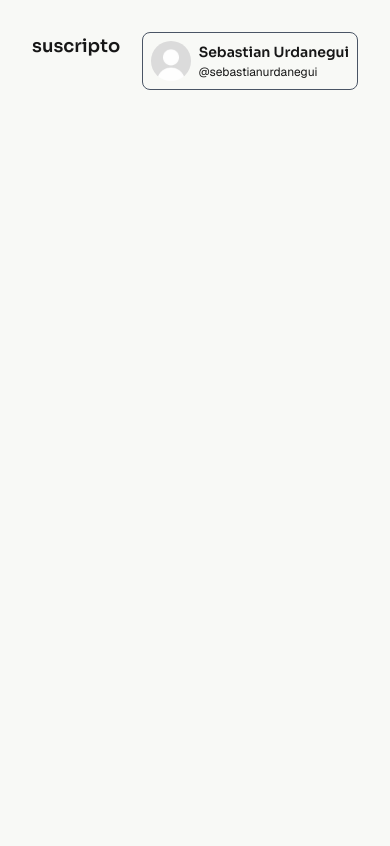
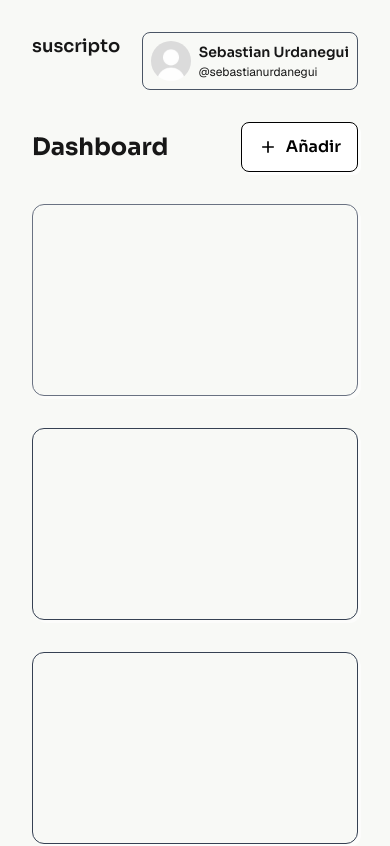
Before and after one commit to SebastianUrdaneguiBisalaya/suscripto.manager, a Next.js app: page /home in a window 390 px wide. Shown: the top 846 px of the page. Built offline with nearby package versions, Linux system fonts and the light colour scheme; what @midudev/tailwind-animations would draw is missing.

Commit message:
styles: design home page

```diff
--- a/package.json
+++ b/package.json
@@ -12,6 +12,7 @@
     "@midudev/tailwind-animations": "^0.2.0",
     "@supabase/ssr": "^0.6.1",
     "@supabase/supabase-js": "^2.54.0",
+    "@tanstack/react-table": "^8.21.3",
     "axios": "1.11.0",
     "lucide-react": "0.539.0",
     "motion": "^12.23.12",
--- a/src/app/home/page.tsx
+++ b/src/app/home/page.tsx
@@ -15,8 +15,45 @@ export default function HomePage() {
       </header>
 
       <main
-        className=""
+        className="flex flex-col gap-8 w-full h-full"
       >
+        <div className="flex flex-row justify-between items-center w-full">
+          <h1 className="font-sora text-2xl font-bold text-left">Dashboard</h1>
+          <button
+            className="flex flex-row items-center gap-2 rounded-lg bg-white shadow-[3px_3px_0px_rgba(255,255,255,0.8)] border border-black w-fit px-4 py-3 cursor-pointer"
+            type="button"
+          >
+            <span
+              className="flex flex-row items-center justify-center"
+            >
+              <svg xmlns="http://www.w3.org/2000/svg" width="20" height="20" viewBox="0 0 24 24"><path fill="#000000" d="M11 13H5v-2h6V5h2v6h6v2h-6v6h-2z"/></svg>
+            </span>
+            <span
+              className="font-sora font-semibold text-base text-black"
+            >
+              Añadir
+            </span>
+          </button>
+        </div>
+
+        <div className="w-full grid grid-cols-1 lg:grid-cols-2 grid-rows-4 lg:grid-rows-3 gap-8">
+          <div className="border border-gray-500 rounded-xl h-48 shadow-[3px_3px_0px_rgba(255,255,255,0.6)]">
+
+          </div>
+          <div className="border border-gray-700 rounded-xl h-48 shadow-[3px_3px_0px_rgba(255,255,255,0.6)]">
+
+          </div>
+          <div className="lg:col-span-2 border border-gray-700 rounded-xl h-48 shadow-[3px_3px_0px_rgba(255,255,255,0.6)]">
+
+          </div>
+          <div className="lg:col-span-2 border border-gray-700 rounded-xl h-48 shadow-[3px_3px_0px_rgba(255,255,255,0.6)]">
+
+          </div>
+        </div>
+
+        <div className="w-full">
+
+        </div>
 
       </main>
     </div>
--- /dev/null
+++ b/src/components/area-chart.tsx
@@ -0,0 +1,9 @@
+export default function AreaChart() {
+    return (
+        <div
+            className=""
+        >
+
+        </div>
+    )
+}
--- /dev/null
+++ b/src/components/bar-chart.tsx
@@ -0,0 +1,9 @@
+export default function BarChart() {
+    return (
+        <div
+            className=""
+        >
+
+        </div>
+    )
+}
--- /dev/null
+++ b/src/components/card-statistic.tsx
@@ -0,0 +1,9 @@
+export default function CardStatistic() {
+    return (
+        <div
+            className=""
+        >
+
+        </div>
+    )
+}
--- /dev/null
+++ b/src/components/table.tsx
@@ -0,0 +1,9 @@
+export default function Table() {
+    return (
+        <div
+            className=""
+        >
+
+        </div>
+    )
+}
--- a/src/components/user-profile.tsx
+++ b/src/components/user-profile.tsx
@@ -38,7 +38,7 @@ export default function UserProfile() {
             </button>
             {
                 isOpen && (
-                    <div className="absolute top-16 right-0 z-10 w-fit rounded-tl-lg rounded-bl-lg rounded-br-lg border border-gray-600 p-2">
+                    <div className="absolute bg-black top-16 right-0 z-10 w-fit rounded-tl-lg rounded-bl-lg rounded-br-lg border border-gray-600 p-2">
                         <button
                             className="flex flex-row items-center gap-2 justify-between w-fit cursor-pointer"
                         >
```
Also changed, not shown: 1 other file (tests, documents, lock files or other folders).
